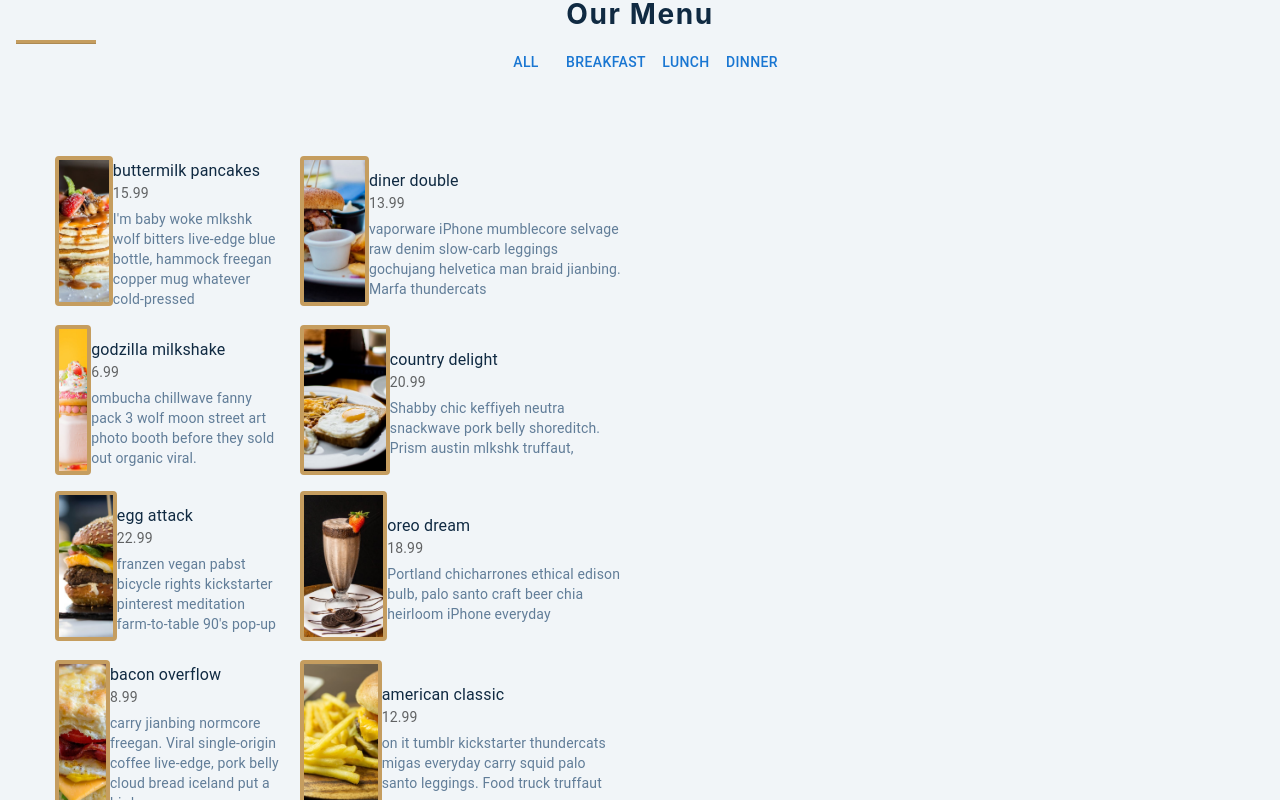
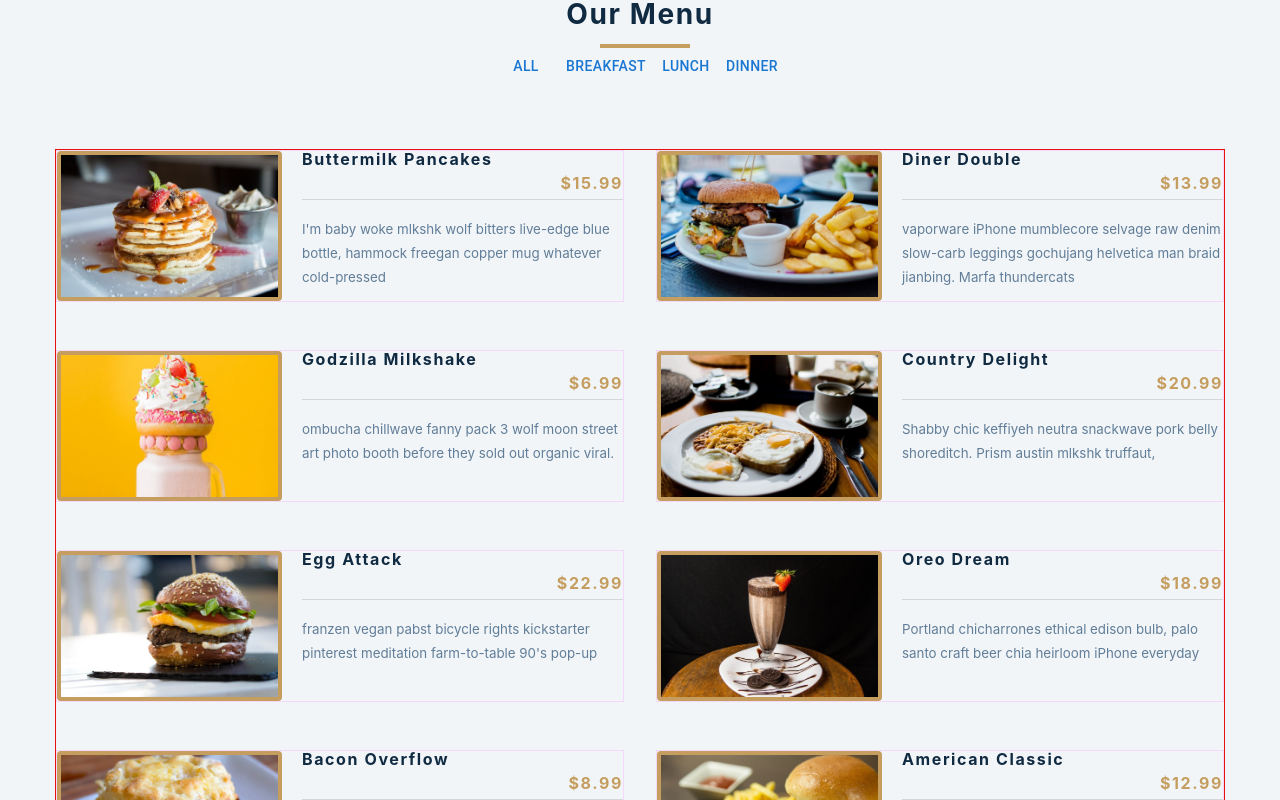
Before and after one commit to K-Holmes/menu, a React (Create React App) app in the folder menuproject/: page / in a window 1280 px wide. Shown: the top 800 px of the page. Built offline with nearby package versions, Linux system fonts and the light colour scheme.

Commit message:
Two versions

```diff
--- a/menuproject/src/App.js
+++ b/menuproject/src/App.js
@@ -1,16 +1,24 @@
 import React, { useState } from 'react';
 import Divider from '@mui/material/Divider';
 import Button from '@mui/material/Button';
-import Menu from './Menu2';
+import Menu from './Menu';
 import Categories from './Categories';
 import items from './data';
 import './index.css';
+import { Box } from '@mui/system';
+import { Grid } from '@mui/material';
 
 function App() {
   return (
     <>
     <h3 className='title'>Our Menu</h3>
-    <Divider variant="middle" className="underline" />
+    <Grid alignSelf='center' width={80} className = "centerthis">
+    <Box alignSelf='center'
+    sx={{
+      width: 90,
+      height: 4,
+      backgroundColor: '#c59d5f' }} />
+    </Grid>
 
     <div className="btn-container">
     <Button variant="text">All</Button>
--- a/menuproject/src/Menu2.js
+++ b/menuproject/src/Menu2.js
@@ -9,23 +9,26 @@ import Typography from '@mui/material/Typography';
 
 const Menu = () => {
   return (
-      <div className="section-center">
         <List disablePadding>
-        <div className="menu-item">
+        <div className='section-center'>
         {menu.map((menu) => (
-          <ListItem key={menu.name} sx={{ py: 1, px: 0 }}>
+          <ListItem key={menu.name} sx={{ py: 1, px: 1 }}>
+            <div className="menu-item">
             <div>
-              <img className="photo"src={menu.img} alt ='' />
+              <img className="photo" src={menu.img} alt ='' />
             </div>
             <div>
-            <ListItemText primary={menu.title} secondary={menu.price}/>
+              <h4>
+            <ListItemText className = "item-info" primary={menu.title}/>
+            </h4>
+            <ListItemText className = "price" secondary={menu.price}/>
             <Typography variant="body2">{menu.desc}</Typography>
+            </div>
             </div>
           </ListItem>
           ))}
           </div>
         </List>
-    </div>
   );
 };
 
--- a/menuproject/src/data.js
+++ b/menuproject/src/data.js
@@ -12,7 +12,7 @@ import steak from './images/steak.jpeg'
 const menu = [
     {
       id: 1,
-      title: 'buttermilk pancakes',
+      title: 'Buttermilk Pancakes',
       category: 'breakfast',
       price: 15.99,
       img: pancake,
@@ -20,7 +20,7 @@ const menu = [
     },
     {
       id: 2,
-      title: 'diner double',
+      title: 'Diner Double',
       category: 'lunch',
       price: 13.99,
       img: burger,
@@ -28,7 +28,7 @@ const menu = [
     },
     {
       id: 3,
-      title: 'godzilla milkshake',
+      title: 'Godzilla Milkshake',
       category: 'shakes',
       price: 6.99,
       img: milkshake,
@@ -36,7 +36,7 @@ const menu = [
     },
     {
       id: 4,
-      title: 'country delight',
+      title: 'Country Delight',
       category: 'breakfast',
       price: 20.99,
       img: breakfast,
@@ -44,7 +44,7 @@ const menu = [
     },
     {
       id: 5,
-      title: 'egg attack',
+      title: 'Egg Attack',
       category: 'lunch',
       price: 22.99,
       img: eggburger,
@@ -52,7 +52,7 @@ const menu = [
     },
     {
       id: 6,
-      title: 'oreo dream',
+      title: 'Oreo Dream',
       category: 'shakes',
       price: 18.99,
       img: oreo,
@@ -60,7 +60,7 @@ const menu = [
     },
     {
       id: 7,
-      title: 'bacon overflow',
+      title: 'Bacon Overflow',
       category: 'breakfast',
       price: 8.99,
       img: eggmcmuffin,
@@ -68,7 +68,7 @@ const menu = [
     },
     {
       id: 8,
-      title: 'american classic',
+      title: 'American Classic',
       category: 'lunch',
       price: 12.99,
       img: kidsmeal,
@@ -76,7 +76,7 @@ const menu = [
     },
     {
       id: 9,
-      title: 'quarantine buddy',
+      title: 'Quarantine Buddy',
       category: 'shakes',
       price: 16.99,
       img: doubleshake,
--- a/menuproject/src/index.css
+++ b/menuproject/src/index.css
@@ -155,8 +155,7 @@ Menu
   height: 0.25rem;
   background: var(--clr-gold);
   top: 40px;
-  /* left: 600px; */
-  left: auto;
+  left: 600px;
 }
 .btn-container {
   margin-bottom: 4rem;
@@ -187,11 +186,13 @@ Menu
   display: grid;
   gap: 3rem 2rem;
   justify-items: center;
+  border: 1px solid rgb(233, 16, 16);
 }
 .menu-item {
   display: grid;
   gap: 1rem 2rem;
   max-width: 25rem;
+  border: 1px solid #f2f2;
 }
 .photo {
   object-fit: cover;
@@ -237,3 +238,8 @@ Menu
     height: 150px;
   }
 }
+
+.centerthis {
+  margin-left: auto;
+  margin-right: auto;
+}
```
